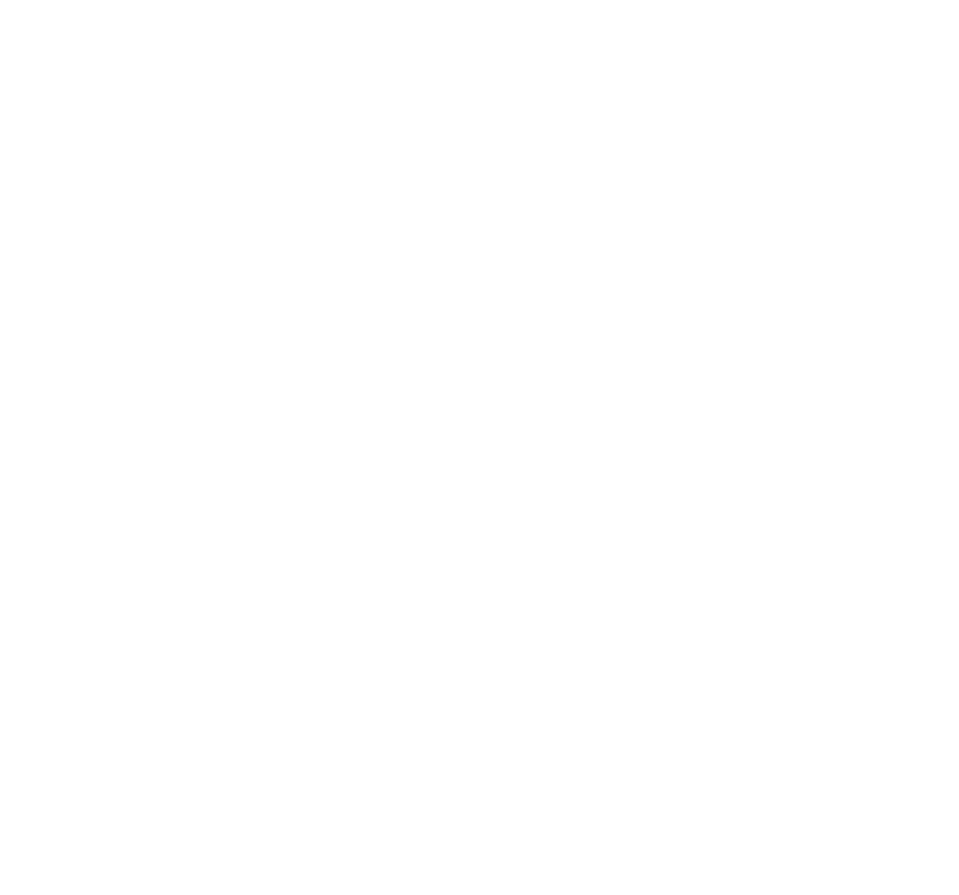
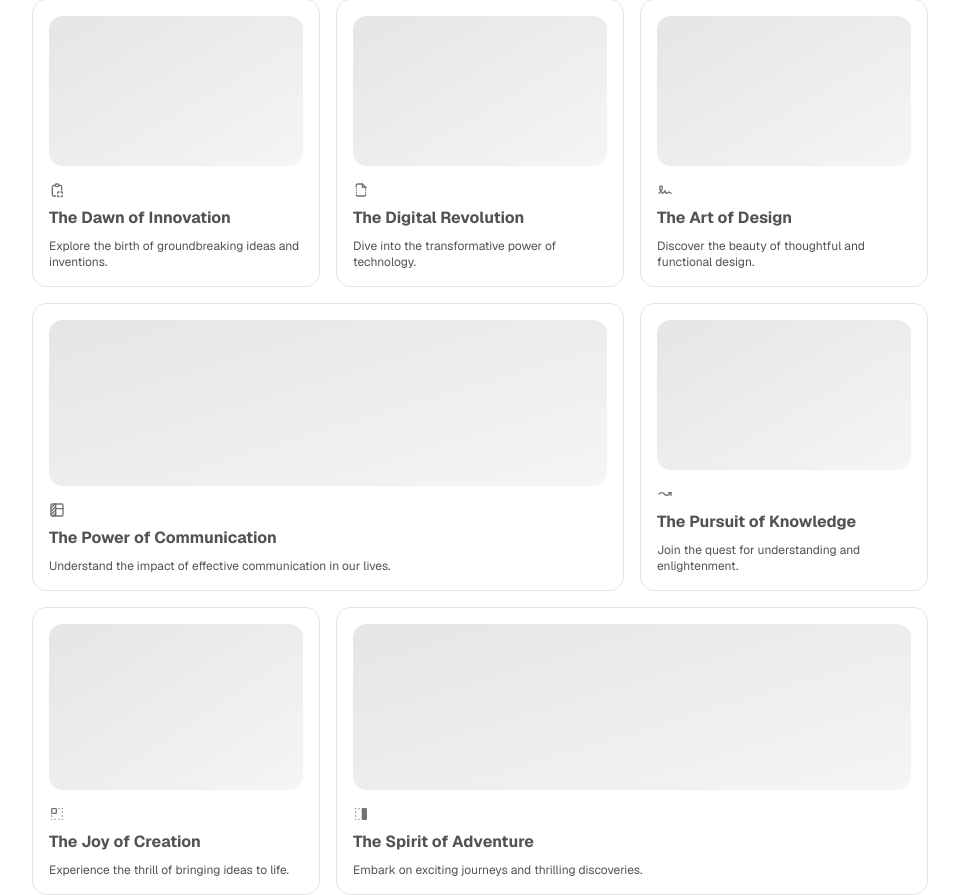
Before and after one commit to masterdevsabith/studbud, a Next.js app: page / in a window 1280 px wide. Shown: the part 801-1696 px from the top of the page, without its empty margins (160-1119 px from the left). Before the commit the page ends 800 px from the top, so only its background shows below. Built offline with nearby package versions, Linux system fonts and the light colour scheme.

Commit message:
Added Hero section with Bento Grid layout

```diff
--- a/app/components/Hero.tsx
+++ b/app/components/Hero.tsx
@@ -1,6 +1,18 @@
 "use client";
 
 import Image from "next/image";
+import { cn } from "@/lib/utils";
+import React from "react";
+import { BentoGrid, BentoGridItem } from "./ui/bento-grid";
+import {
+  IconArrowWaveRightUp,
+  IconBoxAlignRightFilled,
+  IconBoxAlignTopLeft,
+  IconClipboardCopy,
+  IconFileBroken,
+  IconSignature,
+  IconTableColumn,
+} from "@tabler/icons-react";
 
 export default function HeroSection() {
   return (
@@ -37,5 +49,70 @@
         </div>
       </div>
     </section>
+
   );
 }
+export function BentoGridDemo() {
+  return (
+    <BentoGrid className="max-w-4xl mx-auto">
+      {items.map((item, i) => (
+        <BentoGridItem
+          key={i}
+          title={item.title}
+          description={item.description}
+          header={item.header}
+          icon={item.icon}
+          className={i === 3 || i === 6 ? "md:col-span-2" : ""}
+        />
+      ))}
+    </BentoGrid>
+  );
+}
+const Skeleton = () => (
+  <div className="flex flex-1 w-full h-full min-h-[6rem] rounded-xl bg-gradient-to-br from-neutral-200 dark:from-neutral-900 dark:to-neutral-800 to-neutral-100"></div>
+);
+const items = [
+  {
+    title: "The Dawn of Innovation",
+    description: "Explore the birth of groundbreaking ideas and inventions.",
+    header: <Skeleton />,
+    icon: <IconClipboardCopy className="h-4 w-4 text-neutral-500" />,
+  },
+  {
+    title: "The Digital Revolution",
+    description: "Dive into the transformative power of technology.",
+    header: <Skeleton />,
+    icon: <IconFileBroken className="h-4 w-4 text-neutral-500" />,
+  },
+  {
+    title: "The Art of Design",
+    description: "Discover the beauty of thoughtful and functional design.",
+    header: <Skeleton />,
+    icon: <IconSignature className="h-4 w-4 text-neutral-500" />,
+  },
+  {
+    title: "The Power of Communication",
+    description:
+      "Understand the impact of effective communication in our lives.",
+    header: <Skeleton />,
+    icon: <IconTableColumn className="h-4 w-4 text-neutral-500" />,
+  },
+  {
+    title: "The Pursuit of Knowledge",
+    description: "Join the quest for understanding and enlightenment.",
+    header: <Skeleton />,
+    icon: <IconArrowWaveRightUp className="h-4 w-4 text-neutral-500" />,
+  },
+  {
+    title: "The Joy of Creation",
+    description: "Experience the thrill of bringing ideas to life.",
+    header: <Skeleton />,
+    icon: <IconBoxAlignTopLeft className="h-4 w-4 text-neutral-500" />,
+  },
+  {
+    title: "The Spirit of Adventure",
+    description: "Embark on exciting journeys and thrilling discoveries.",
+    header: <Skeleton />,
+    icon: <IconBoxAlignRightFilled className="h-4 w-4 text-neutral-500" />,
+  },
+];
--- /dev/null
+++ b/app/components/ui/bento-grid.tsx
@@ -0,0 +1,54 @@
+import { cn } from "@/lib/utils";
+
+export const BentoGrid = ({
+  className,
+  children,
+}: {
+  className?: string;
+  children?: React.ReactNode;
+}) => {
+  return (
+    <div
+      className={cn(
+        "mx-auto grid max-w-7xl grid-cols-1 gap-4 md:auto-rows-[18rem] md:grid-cols-3",
+        className,
+      )}
+    >
+      {children}
+    </div>
+  );
+};
+
+export const BentoGridItem = ({
+  className,
+  title,
+  description,
+  header,
+  icon,
+}: {
+  className?: string;
+  title?: string | React.ReactNode;
+  description?: string | React.ReactNode;
+  header?: React.ReactNode;
+  icon?: React.ReactNode;
+}) => {
+  return (
+    <div
+      className={cn(
+        "group/bento shadow-input row-span-1 flex flex-col justify-between space-y-4 rounded-xl border border-neutral-200 bg-white p-4 transition duration-200 hover:shadow-xl dark:border-white/[0.2] dark:bg-black dark:shadow-none",
+        className,
+      )}
+    >
+      {header}
+      <div className="transition duration-200 group-hover/bento:translate-x-2">
+        {icon}
+        <div className="mt-2 mb-2 font-sans font-bold text-neutral-600 dark:text-neutral-200">
+          {title}
+        </div>
+        <div className="font-sans text-xs font-normal text-neutral-600 dark:text-neutral-300">
+          {description}
+        </div>
+      </div>
+    </div>
+  );
+};
--- /dev/null
+++ b/app/components/ui/bento.tsx
@@ -0,0 +1,77 @@
+import { cn } from "@/lib/utils";
+import React from "react";
+import { BentoGrid, BentoGridItem } from "./bento-grid";
+import {
+  IconArrowWaveRightUp,
+  IconBoxAlignRightFilled,
+  IconBoxAlignTopLeft,
+  IconClipboardCopy,
+  IconFileBroken,
+  IconSignature,
+  IconTableColumn,
+} from "@tabler/icons-react";
+
+export function BentoGridDemo() {
+  return (
+    <BentoGrid className="max-w-4xl mx-auto">
+      {items.map((item, i) => (
+        <BentoGridItem
+          key={i}
+          title={item.title}
+          description={item.description}
+          header={item.header}
+          icon={item.icon}
+          className={i === 3 || i === 6 ? "md:col-span-2" : ""}
+        />
+      ))}
+    </BentoGrid>
+  );
+}
+const Skeleton = () => (
+  <div className="flex flex-1 w-full h-full min-h-[6rem] rounded-xl bg-gradient-to-br from-neutral-200 dark:from-neutral-900 dark:to-neutral-800 to-neutral-100"></div>
+);
+const items = [
+  {
+    title: "The Dawn of Innovation",
+    description: "Explore the birth of groundbreaking ideas and inventions.",
+    header: <Skeleton />,
+    icon: <IconClipboardCopy className="h-4 w-4 text-neutral-500" />,
+  },
+  {
+    title: "The Digital Revolution",
+    description: "Dive into the transformative power of technology.",
+    header: <Skeleton />,
+    icon: <IconFileBroken className="h-4 w-4 text-neutral-500" />,
+  },
+  {
+    title: "The Art of Design",
+    description: "Discover the beauty of thoughtful and functional design.",
+    header: <Skeleton />,
+    icon: <IconSignature className="h-4 w-4 text-neutral-500" />,
+  },
+  {
+    title: "The Power of Communication",
+    description:
+      "Understand the impact of effective communication in our lives.",
+    header: <Skeleton />,
+    icon: <IconTableColumn className="h-4 w-4 text-neutral-500" />,
+  },
+  {
+    title: "The Pursuit of Knowledge",
+    description: "Join the quest for understanding and enlightenment.",
+    header: <Skeleton />,
+    icon: <IconArrowWaveRightUp className="h-4 w-4 text-neutral-500" />,
+  },
+  {
+    title: "The Joy of Creation",
+    description: "Experience the thrill of bringing ideas to life.",
+    header: <Skeleton />,
+    icon: <IconBoxAlignTopLeft className="h-4 w-4 text-neutral-500" />,
+  },
+  {
+    title: "The Spirit of Adventure",
+    description: "Embark on exciting journeys and thrilling discoveries.",
+    header: <Skeleton />,
+    icon: <IconBoxAlignRightFilled className="h-4 w-4 text-neutral-500" />,
+  },
+];
--- a/app/page.tsx
+++ b/app/page.tsx
@@ -2,12 +2,13 @@
 
 import Hero from "./components/Hero";
 import Navbar from "./components/includes/Navbar";
-
+import {BentoGridDemo} from "./components/ui/bento"
 export default function HomePage() {
   return (
     <main>
       <Navbar />
       <Hero />
+      <BentoGridDemo/>
     </main>
   );
 }
--- /dev/null
+++ b/lib/utils.ts
@@ -0,0 +1,6 @@
+import { ClassValue, clsx } from "clsx";
+import { twMerge } from "tailwind-merge";
+
+export function cn(...inputs: ClassValue[]) {
+  return twMerge(clsx(inputs));
+}
--- a/package.json
+++ b/package.json
@@ -9,9 +9,11 @@
     "lint": "next lint"
   },
   "dependencies": {
+    "@tabler/icons-react": "^3.34.0",
     "class-variance-authority": "^0.7.1",
     "clsx": "^2.1.1",
     "lucide-react": "^0.515.0",
+    "motion": "^12.18.1",
     "next": "15.3.3",
     "react": "^19.0.0",
     "react-dom": "^19.0.0",
@@ -21,10 +23,10 @@
   "devDependencies": {
     "@tailwindcss/postcss": "^4",
     "@types/node": "^20",
-    "@types/react": "^19",
+    "@types/react": "19.1.8",
     "@types/react-dom": "^19",
     "tailwindcss": "^4",
     "tw-animate-css": "^1.3.4",
-    "typescript": "^5"
+    "typescript": "5.8.3"
   }
 }
```
Also changed, not shown: 1 other file (tests, documents, lock files or other folders).
